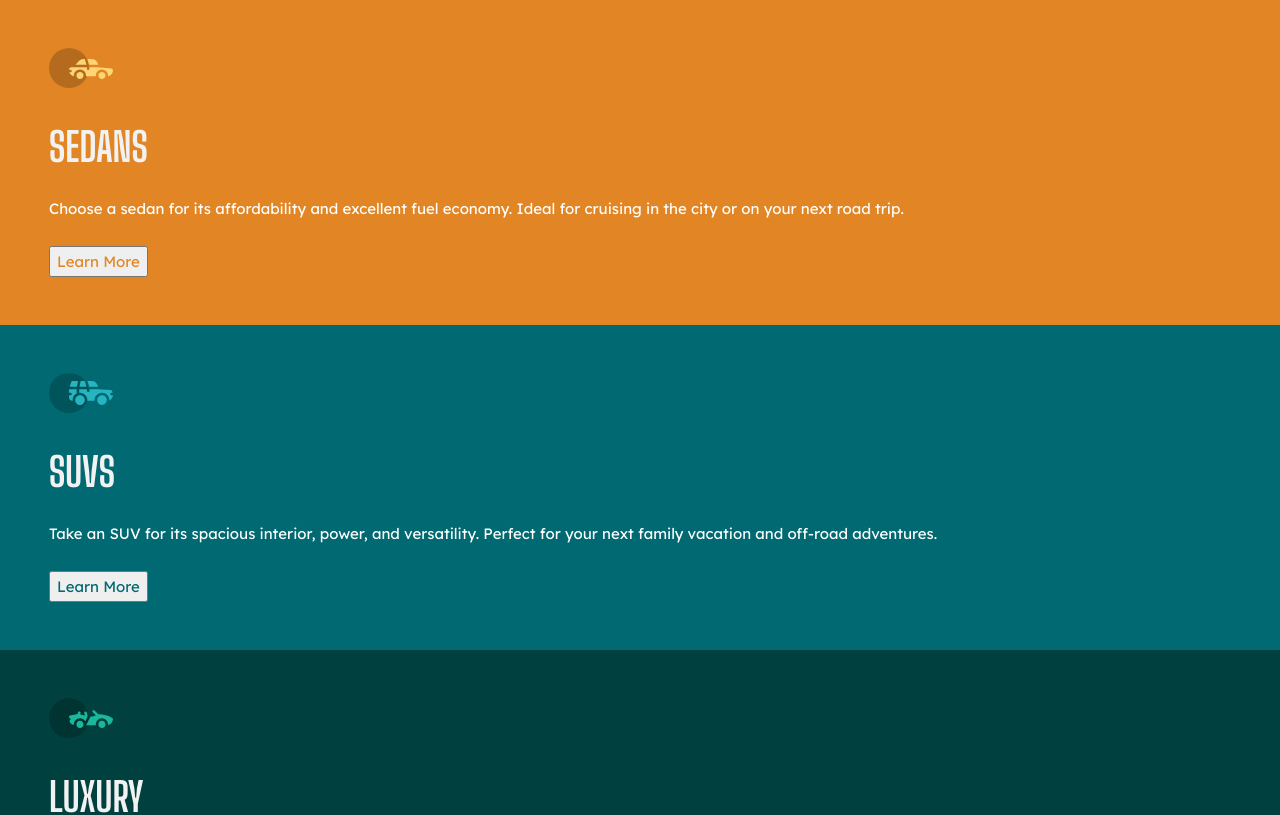
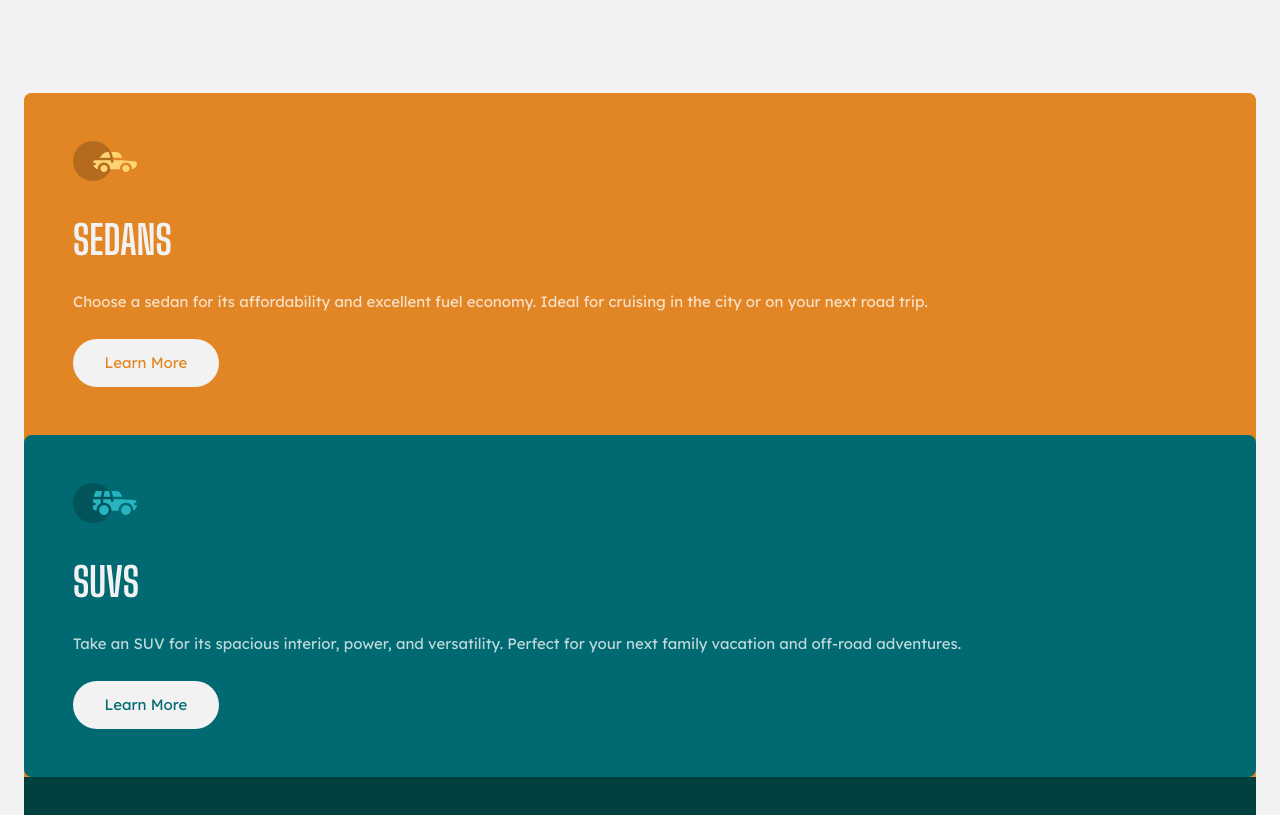
Before and after one commit to miguelzaga/3-column-preview-card-component, a React (Vite) app: page / in a window 1280 px wide. Shown: the top 815 px of the page. Built offline with nearby package versions, Linux system fonts and the light colour scheme.

Commit message:
remove unused files and style buttons

```diff
--- a/src/scss/02-base/_base.scss
+++ b/src/scss/02-base/_base.scss
@@ -1,5 +1,5 @@
 @use "./../01-abstracts/" as *;
 
 body {
-	background-color: $color-yellow;
+  background-color: $color-bone;
 }
--- a/src/scss/03-objects/_buttons.scss
+++ /dev/null
@@ -1 +0,0 @@
-@use "./../01-abstracts/" as *;
--- a/src/scss/03-objects/_index.scss
+++ /dev/null
@@ -1 +0,0 @@
-@forward "buttons";
--- a/src/scss/04-globals/_footer.scss
+++ /dev/null
@@ -1 +0,0 @@
-@use "./../01-abstracts/" as *;
--- a/src/scss/04-globals/_header.scss
+++ /dev/null
@@ -1 +0,0 @@
-@use "./../01-abstracts/" as *;
--- a/src/scss/04-globals/_index.scss
+++ /dev/null
@@ -1,2 +0,0 @@
-@forward "header";
-@forward "footer";
--- a/src/scss/05-components/_card.scss
+++ b/src/scss/05-components/_card.scss
@@ -1,7 +1,14 @@
 @use "./../01-abstracts/" as *;
+
+.cards {
+  margin: 93px 24px 83px;
+  background-color: $color-yellow;
+  border-radius: 8px;
+}
 
 .card {
   padding: 48px 47.5px 48px 49px;
+  border-radius: 8px;
 
   &__img {
     max-width: 64px;
@@ -14,6 +21,14 @@
 
   &__text {
     margin-bottom: 25px;
+    opacity: 0.75;
+  }
+
+  &__btn {
+    padding: 11px 31.5px 12px;
+    border-radius: 25px;
+    background-color: $color-bone;
+    border-style: none;
   }
 
   &.card--0 {
@@ -34,6 +49,8 @@
 
   &.card--2 {
     background-color: $color-green;
+    border-top-left-radius: 0;
+    border-top-right-radius: 0;
 
     & .card__btn {
       color: $color-green;
--- a/src/scss/style.scss
+++ b/src/scss/style.scss
@@ -1,5 +1,2 @@
 @forward "02-base";
-@forward "03-objects";
-@forward "04-globals";
 @forward "05-components";
-@forward "06-utils";
```
Also changed, not shown: src/scss/06-utils/_index.scss (deleted). Lines whose indentation alone changed are shown as unchanged.
